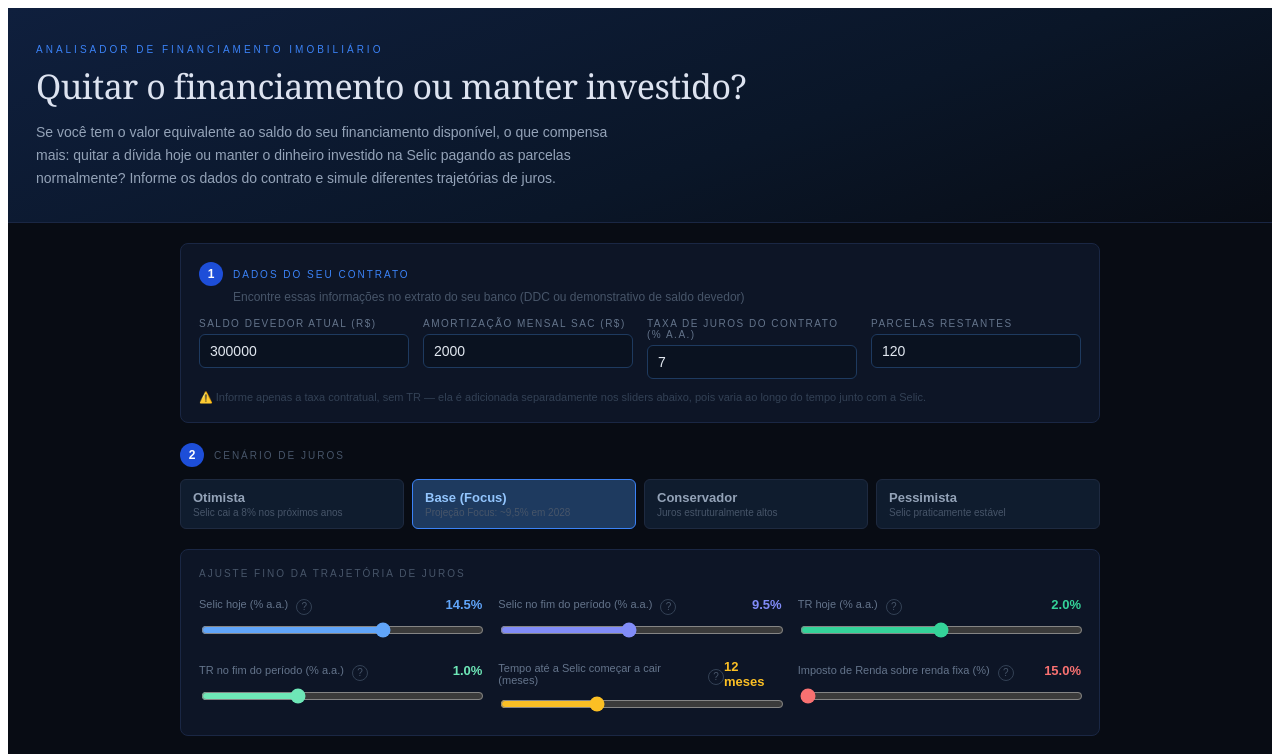
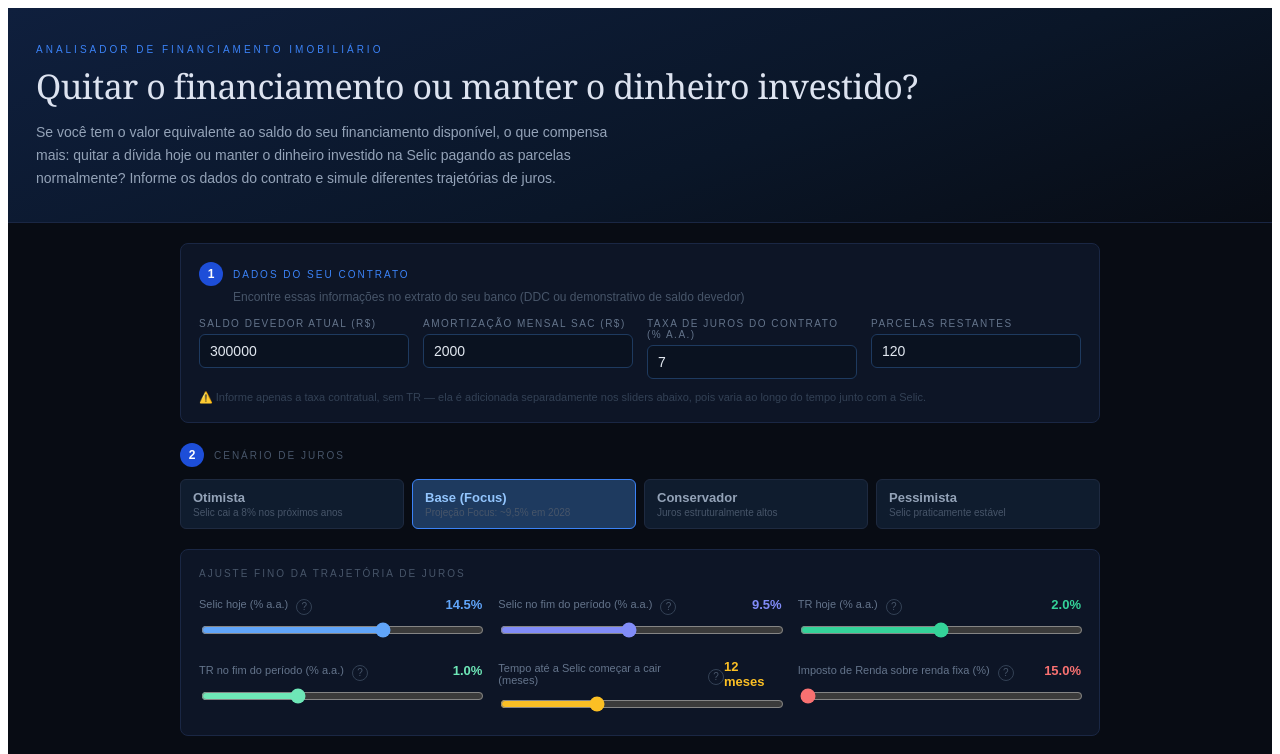
Before and after one commit to igormgomes/simulador-financiamento-imobiliario, a React (Vite) app: page / in a window 1280 px wide. Shown: the top 754 px of the page. Built offline with nearby package versions, Linux system fonts and the light colour scheme.

Commit message:
changing text again

```diff
--- a/src/App.jsx
+++ b/src/App.jsx
@@ -231,7 +231,7 @@ export default function Simulador() {
           Analisador de Financiamento Imobiliário
         </div>
         <h1 style={{ fontSize: 'clamp(22px, 4vw, 34px)', fontWeight: '400', margin: '0 0 12px', letterSpacing: '-0.5px' }}>
-          Quitar o financiamento ou manter investido?
+          Quitar o financiamento ou manter o dinheiro investido?
         </h1>
         <p style={{ color: '#94a3b8', fontSize: '14px', margin: 0, fontFamily: 'sans-serif', lineHeight: '1.65', maxWidth: '580px' }}>
           Se você tem o valor equivalente ao saldo do seu financiamento disponível, o que compensa mais: quitar a dívida hoje ou manter o dinheiro investido na Selic pagando as parcelas normalmente? Informe os dados do contrato e simule diferentes trajetórias de juros.
```
